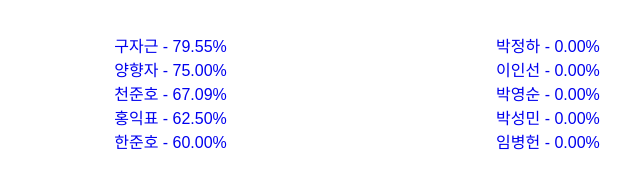
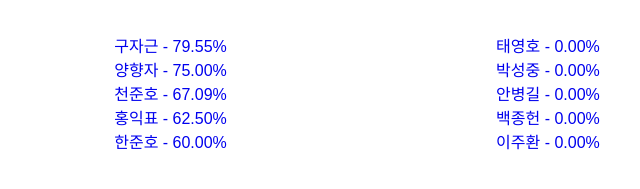
Before and after one commit to goooooke/goooooke.github.io, a plain HTML site: page index.html in a window 1280 px wide. Shown: the part 463-652 px from the top of the page, 283-923 px from the left. Drawn offline with Linux system fonts and the light colour scheme; a web font is replaced by a local one.

Commit message:
Add files via upload

```diff
--- a/index.html
+++ b/index.html
@@ -51,11 +51,11 @@
             </div>
             <div class="column">
                 <ul>
-                    <li><a href="/result.html?query=박정하">박정하 - 0.00%</a></li>
-                    <li><a href="/result.html?query=이인선">이인선 - 0.00%</a></li>
-                    <li><a href="/result.html?query=박영순">박영순 - 0.00%</a></li>
-                    <li><a href="/result.html?query=박성민">박성민 - 0.00%</a></li>
-                    <li><a href="/result.html?query=임병헌">임병헌 - 0.00%</a></li>
+                    <li><a href="/result.html?query=태영호">태영호 - 0.00%</a></li>
+                    <li><a href="/result.html?query=박성중">박성중 - 0.00%</a></li>
+                    <li><a href="/result.html?query=안병길">안병길 - 0.00%</a></li>
+                    <li><a href="/result.html?query=백종헌">백종헌 - 0.00%</a></li>
+                    <li><a href="/result.html?query=이주환">이주환 - 0.00%</a></li>
                 </ul>
             </div>
         </div>
```
